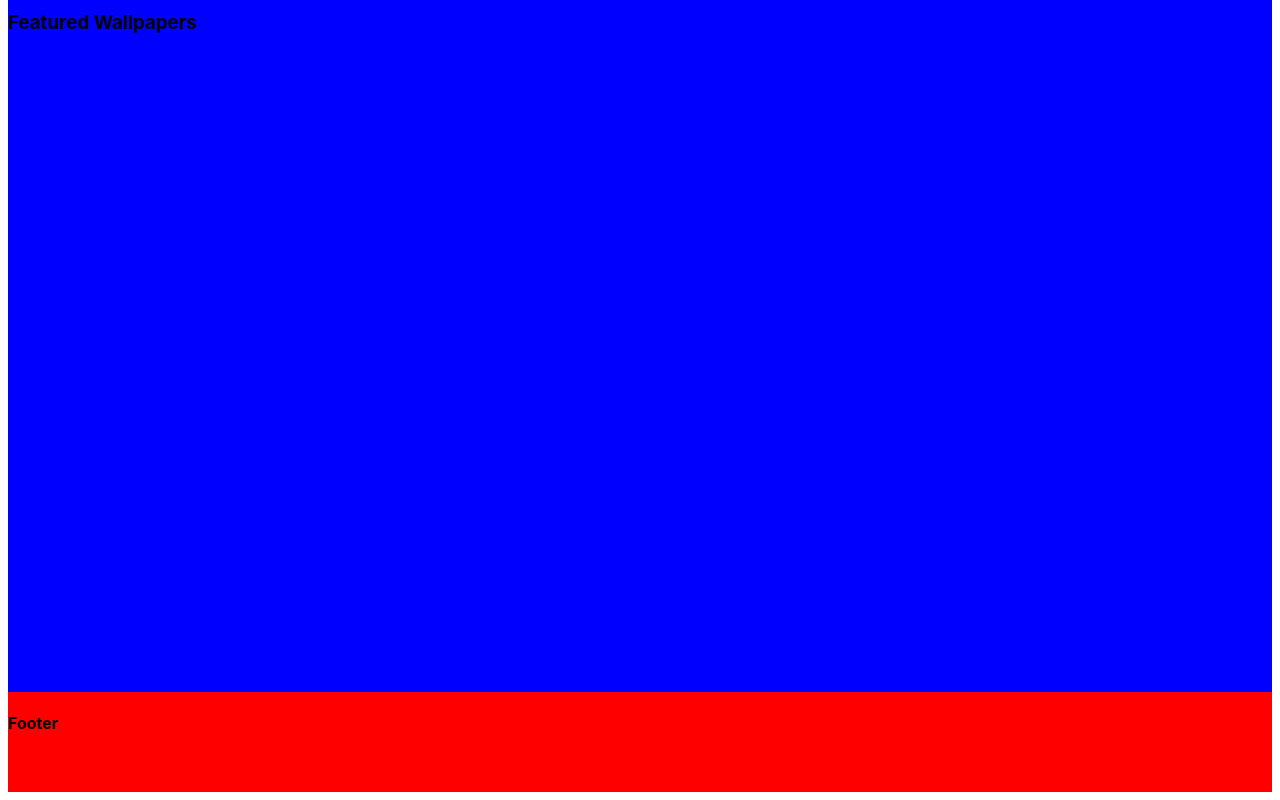
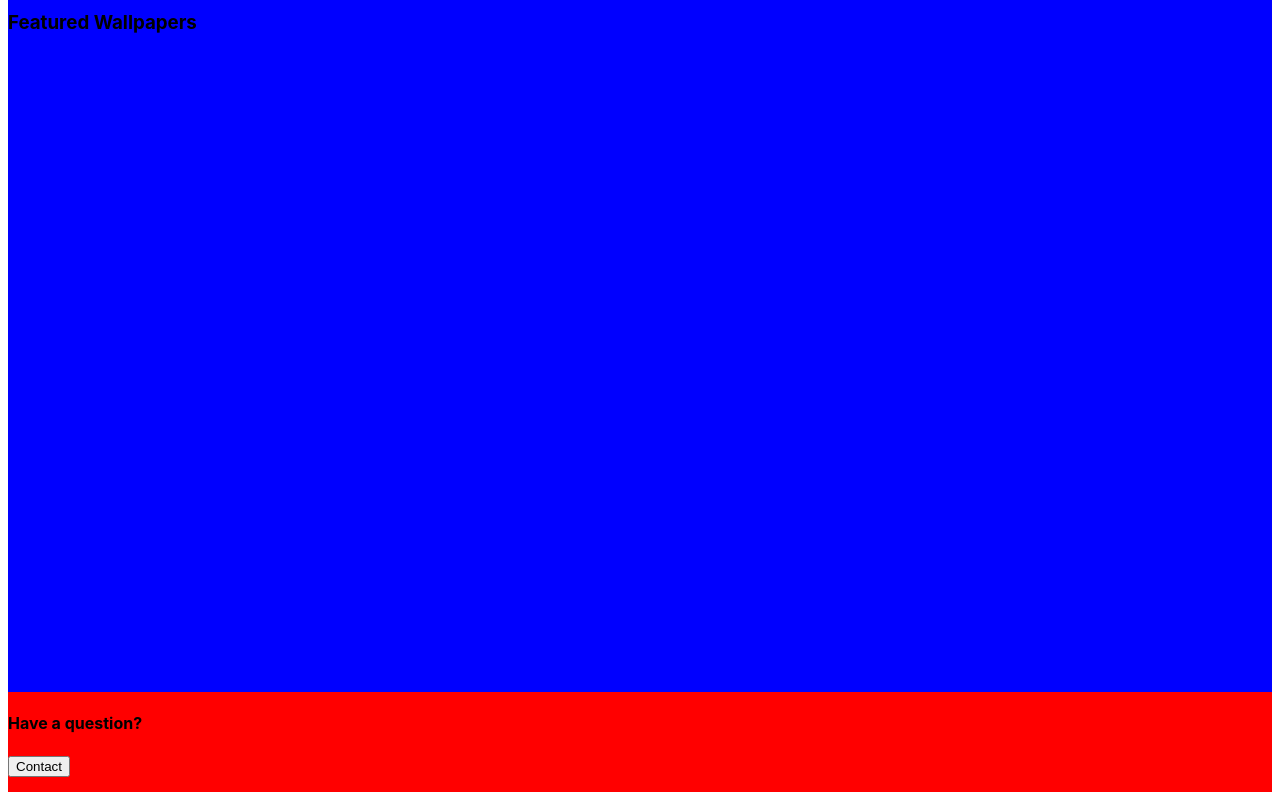
Before and after one commit to DerrickDevelops/wallpaper-website, a React (Vite) app: page / in a window 1280 px wide. Shown: the part 316-1116 px from the top of the page. Built offline with nearby package versions, Linux system fonts and the light colour scheme.

Commit message:
Update Footer.jsx
Added header and contact button in Footer section

```diff
--- a/src/Footer.jsx
+++ b/src/Footer.jsx
@@ -1,7 +1,8 @@
 const Footer = () => {
     return(
         <footer>
-            <h4>Footer</h4>
+            <h4>Have a question?</h4>
+            <button>Contact</button>
         </footer>
     )
 }
```
